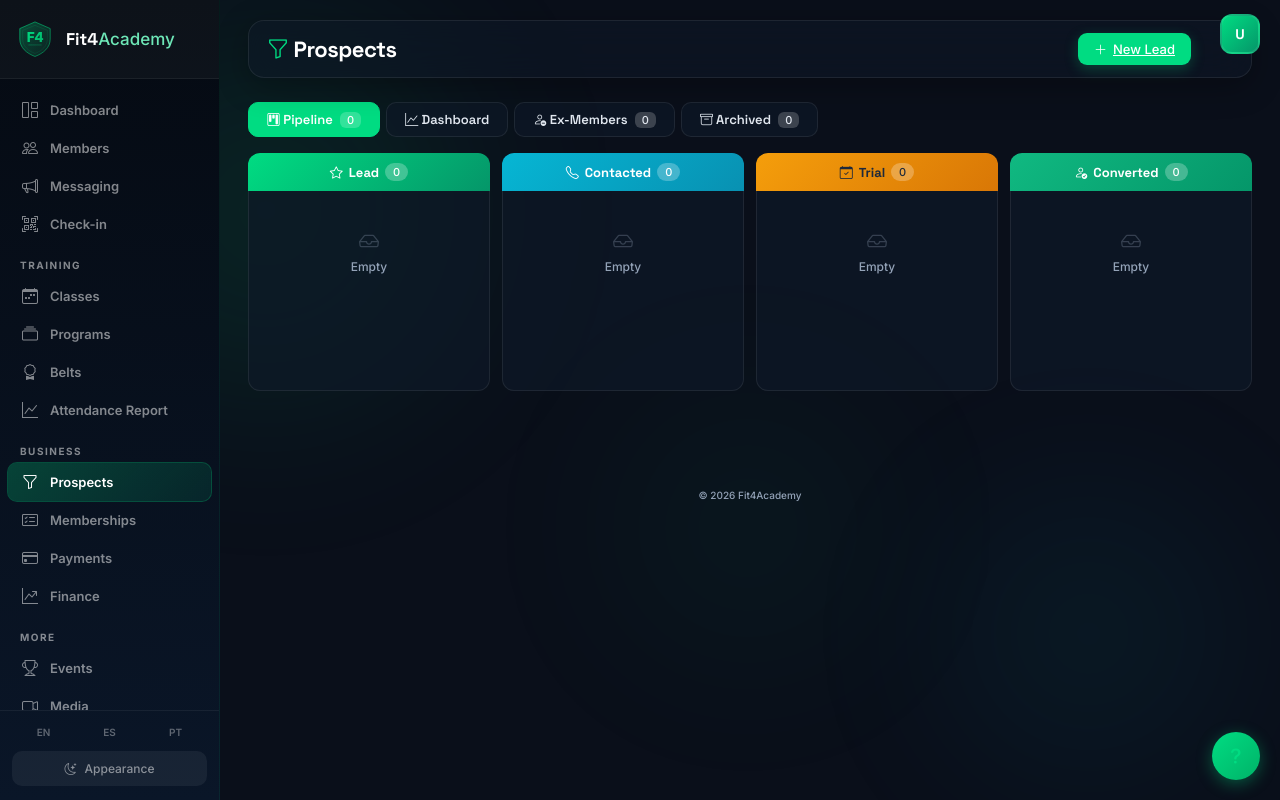
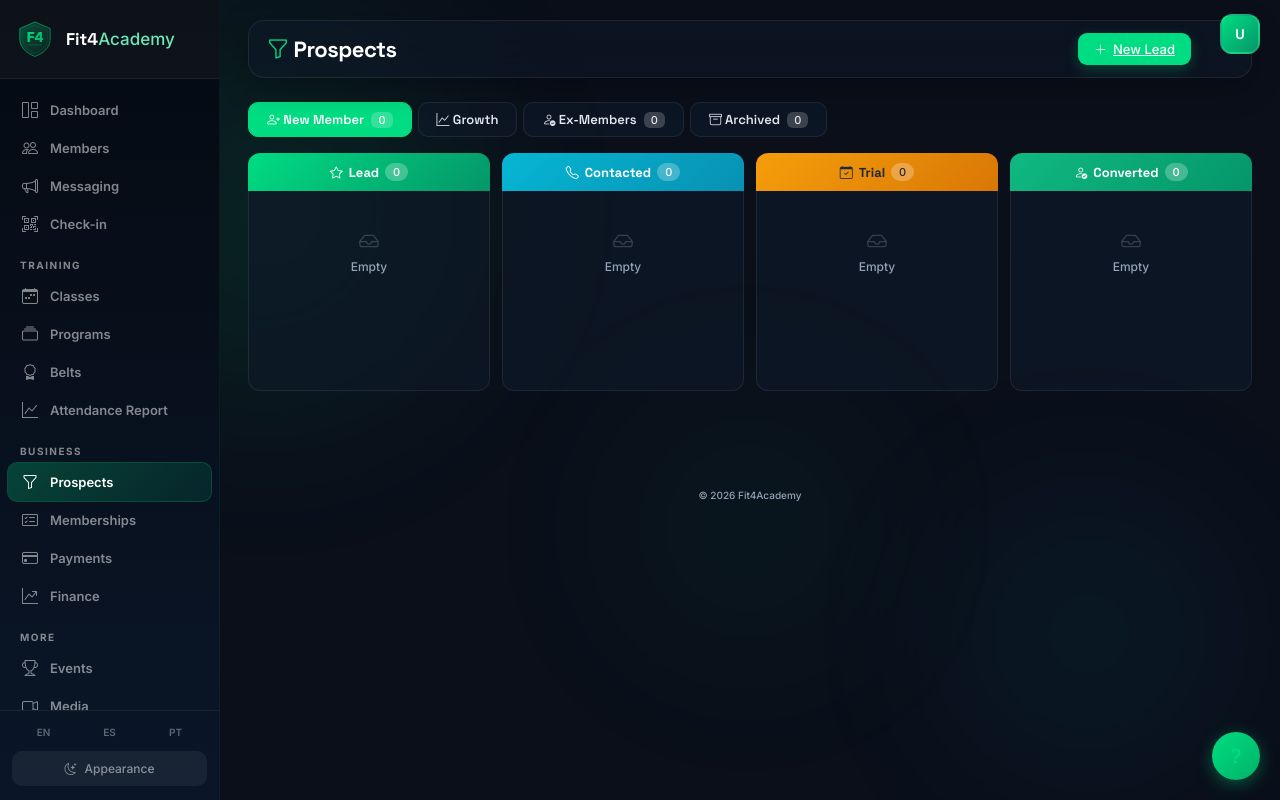
Before and after one commit to diegoalmeidajj/fit4academy, a Flask app: page /prospects in a window 1280 px wide. Run offline with Flask 3, Linux system fonts and the light colour scheme; the visitor is signed in with stand-in values (Sample User, id 1); data comes from the database, SQL or seed files in the repository; data that the repository does not hold is empty; some libraries are stand-ins or nearby versions.

Commit message:
Fix: inactive members no longer appear as new leads in pipeline
- Stronger ex-student detection: checks source, member_id (int > 0)
- Renamed tabs: Pipeline → New Member, Dashboard → Growth
- Ex-students with any member_id are always filtered out of pipeline

Co-Authored-By: Claude Opus 4.6 (1M context) <noreply@anthropic.com>

```diff
--- a/app.py
+++ b/app.py
@@ -2668,8 +2668,16 @@ def prospects_list():
     archived_prospects = [p for p in all_prospects if p.get('archived')]
 
     # Separate ex-students from real leads — ex-students NEVER go to pipeline
-    ex_students = [p for p in active_prospects if p.get('source') == 'ex_student' or p.get('member_id')]
-    real_leads = [p for p in active_prospects if p.get('source') != 'ex_student' and not p.get('member_id')]
+    # An ex-student is anyone with source='ex_student', or has a member_id, or status='lost' with member_id
+    def is_ex_student(p):
+        if p.get('source') == 'ex_student':
+            return True
+        if p.get('member_id') and int(p.get('member_id', 0)) > 0:
+            return True
+        return False
+
+    ex_students = [p for p in active_prospects if is_ex_student(p)]
+    real_leads = [p for p in active_prospects if not is_ex_student(p)]
 
     # Also include inactive members that don't have a prospect entry yet
     try:
--- a/templates/prospects.html
+++ b/templates/prospects.html
@@ -75,8 +75,8 @@
 <!-- Tabs -->
 {% set active_count = (prospects_by_stage.new|length) + (prospects_by_stage.contacted|length) + (prospects_by_stage.trial|length) + (prospects_by_stage.converted|length) %}
 <div class="prospect-tabs">
-    <div class="prospect-tab active" onclick="switchProspectTab('pipeline')"><i class="bi bi-kanban"></i> Pipeline <span class="tab-count">{{ active_count }}</span></div>
-    <div class="prospect-tab" onclick="switchProspectTab('dashboard')"><i class="bi bi-graph-up"></i> Dashboard</div>
+    <div class="prospect-tab active" onclick="switchProspectTab('pipeline')"><i class="bi bi-person-plus"></i> New Member <span class="tab-count">{{ active_count }}</span></div>
+    <div class="prospect-tab" onclick="switchProspectTab('dashboard')"><i class="bi bi-graph-up"></i> Growth</div>
     <div class="prospect-tab" onclick="switchProspectTab('ex')"><i class="bi bi-person-dash"></i> Ex-Members <span class="tab-count">{{ ex_students|length }}</span></div>
     <div class="prospect-tab" onclick="switchProspectTab('archived')"><i class="bi bi-archive"></i> Archived <span class="tab-count">{{ archived_prospects|length }}</span></div>
 </div>
```
